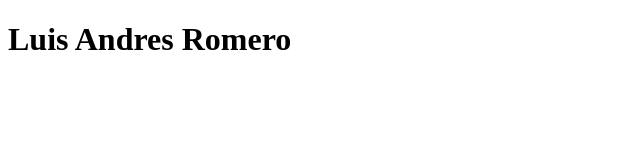
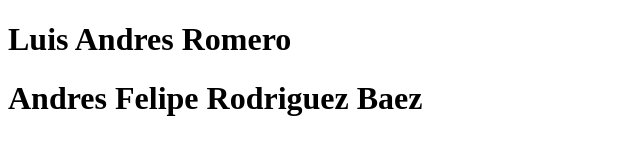
Before and after one commit to romerolae/room2, a plain HTML site: page index.html in a window 1280 px wide. Shown: the whole page, without its empty margins (0-640 px from the left). Drawn offline with Linux system fonts and the light colour scheme.

Commit message:
Agrego nombre Andres Rodriguez

```diff
--- a/index.html
+++ b/index.html
@@ -8,5 +8,6 @@
 	</head>
 	<body>
 		<h1>Luis Andres Romero</h1>
+		<h1>Andres Felipe Rodriguez Baez</h1>
 	</body>
 </html>
```
